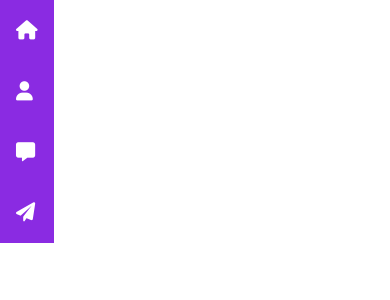
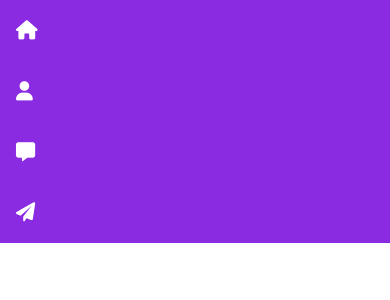
Before and after one commit to Shenkito/chat-app-react, a React (Vite) app in the folder client/: page /messages in a window 390 px wide. Shown: the top 300 px of the page. Built offline with nearby package versions, Linux system fonts and the light colour scheme.

Commit message:
Fix responsive

```diff
--- a/client/src/App.css
+++ b/client/src/App.css
@@ -1,6 +1,16 @@
 .main-app {
     margin: 0;
     padding: 0;
-    display: flex;
     box-sizing: border-box;
+    /* border: 5px solid black; */
+    min-width: 800px;
+    max-width: 100%; /* Allow the app to be as wide as the viewport permits */
+    height: 100vh;
 }
+
+/* Apply specific styles for smaller screens */
+@media only screen and (max-width: 800px) {
+    .main-app {
+        min-width: auto; /* Remove minimum width restriction for smaller screens */
+    }
+}
```
